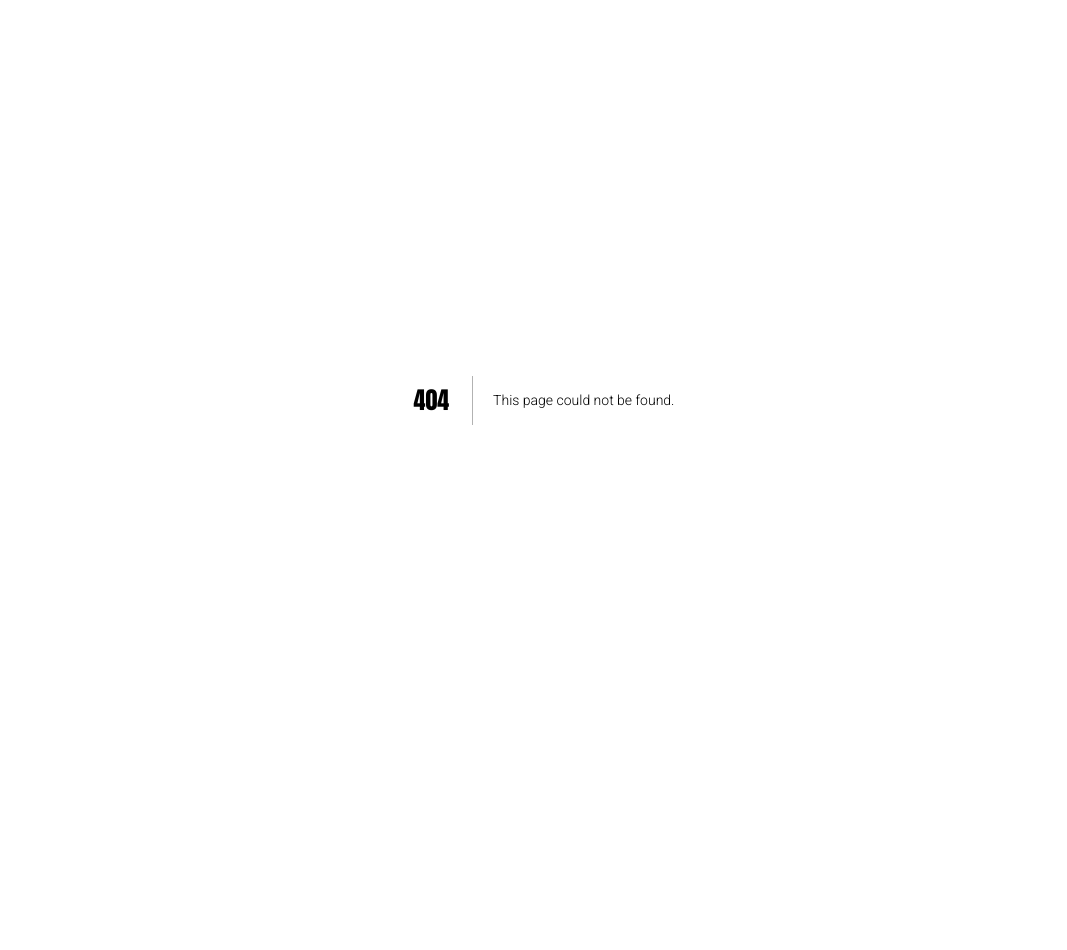
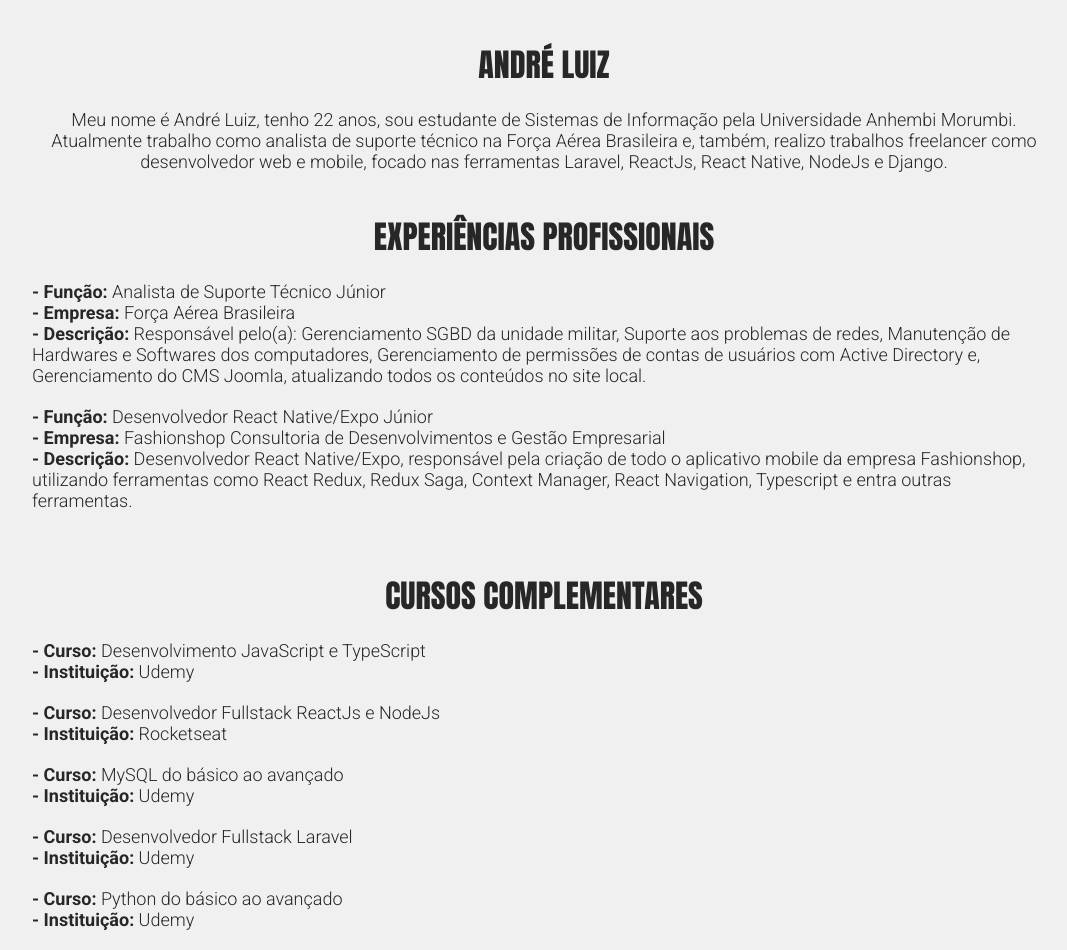
Before and after one commit to ceilon-art/My_Site, a Next.js app: page /sobre in a window 1280 px wide. Before the commit this address had no page. Shown: the whole page, without its empty margins (96-1163 px from the left). Before the commit the page ends 800 px from the top, so only its background shows below. Built offline with nearby package versions, Linux system fonts and the light colour scheme.

Commit message:
Improving layout and creating about page

```diff
--- a/components/Navbar/index.tsx
+++ b/components/Navbar/index.tsx
@@ -53,8 +53,8 @@ const NavBar: React.FC = () => {
             <FiSun size={28} color="#D4AE8B" onClick={changeTheme} />
           )}
           <li>
-            <Link href="/cursos">
-              <p onClick={(): void => handleNewTab(2)}>cursos</p>
+            <Link href="/sobre">
+              <p onClick={(): void => handleNewTab(2)}>sobre mim</p>
             </Link>
           </li>
           <li>
--- a/pages/portfolio.tsx
+++ b/pages/portfolio.tsx
@@ -1,5 +1,4 @@
 import React from 'react';
-import Link from 'next/link';
 
 import { Container, Project, Text } from '../styles/portfolioStyles';
 import Button from '../components/Button';
--- /dev/null
+++ b/pages/sobre.tsx
@@ -0,0 +1,168 @@
+import React from 'react';
+
+import { Container, Project, Text } from '../styles/sobreStyles';
+import Button from '../components/Button';
+
+const Portfolio: React.FC = () => {
+  return (
+    <Container>
+      <p>André Luiz</p>
+        <span>
+          {' '}
+          Meu nome é André Luiz, tenho 22 anos, sou estudante
+          de Sistemas de Informação pela Universidade Anhembi Morumbi.
+          Atualmente trabalho como analista de suporte técnico na Força Aérea
+          Brasileira e, também, realizo trabalhos freelancer como desenvolvedor
+          web e mobile, focado nas ferramentas Laravel, ReactJs, React Native,
+          NodeJs e Django.
+        </span>
+
+      <p>Experiências Profissionais</p>
+
+      <Project>
+        <Text>
+          <strong>
+            - Função:
+            <span> Analista de Suporte Técnico Júnior</span>
+          </strong>
+          <br />
+          <strong>
+            - Empresa:
+            <span> Força Aérea Brasileira</span>
+          </strong>
+          <br />
+          <strong>
+            - Descrição:
+            <span>
+              {' '}
+              Responsável pelo(a):
+              Gerenciamento SGBD da unidade militar,
+              Suporte aos problemas de redes,
+              Manutenção de Hardwares e Softwares dos computadores,
+              Gerenciamento de permissões de contas de usuários com Active
+              Directory e, Gerenciamento do CMS Joomla, atualizando todos
+              os conteúdos no site local.
+            </span>
+          </strong>
+        </Text>
+      </Project>
+
+      <Project>
+        <Text>
+          <strong>
+            - Função:
+            <span> Desenvolvedor React Native/Expo Júnior</span>
+          </strong>
+          <br />
+          <strong>
+            - Empresa:
+            <span>
+              {' '}
+              Fashionshop Consultoria de Desenvolvimentos e Gestão Empresarial
+            </span>
+          </strong>
+          <br />
+          <strong>
+            - Descrição:
+            <span>
+              {' '}
+              Desenvolvedor React Native/Expo, responsável pela criação de todo
+              o aplicativo mobile da empresa Fashionshop, utilizando ferramentas
+              como React Redux, Redux Saga, Context Manager, React Navigation,
+              Typescript e entra outras ferramentas.
+            </span>
+          </strong>
+        </Text>
+      </Project>
+
+      <p>Cursos Complementares</p>
+
+      <Project>
+        <Text>
+          <strong>
+            - Curso:
+            <span>{' '} Desenvolvimento JavaScript e TypeScript</span>
+          </strong>
+          <br />
+          <strong>
+            - Instituição:
+            <span>
+            {' '}
+              Udemy
+            </span>
+          </strong>
+        </Text>
+      </Project>
+
+      <Project>
+        <Text>
+          <strong>
+            - Curso:
+            <span>{' '} Desenvolvedor Fullstack ReactJs e NodeJs</span>
+          </strong>
+          <br />
+          <strong>
+            - Instituição:
+            <span>
+            {' '}
+            Rocketseat
+            </span>
+          </strong>
+        </Text>
+      </Project>
+
+      <Project>
+        <Text>
+          <strong>
+            - Curso:
+            <span>{' '} MySQL do básico ao avançado</span>
+          </strong>
+          <br />
+          <strong>
+            - Instituição:
+            <span>
+            {' '}
+            Udemy
+            </span>
+          </strong>
+        </Text>
+      </Project>
+
+      <Project>
+        <Text>
+          <strong>
+            - Curso:
+            <span>{' '} Desenvolvedor Fullstack Laravel</span>
+          </strong>
+          <br />
+          <strong>
+            - Instituição:
+            <span>
+            {' '}
+            Udemy
+            </span>
+          </strong>
+        </Text>
+      </Project>
+
+      <Project>
+        <Text>
+          <strong>
+            - Curso:
+            <span>{' '} Python do básico ao avançado</span>
+          </strong>
+          <br />
+          <strong>
+            - Instituição:
+            <span>
+            {' '}
+            Udemy
+            </span>
+          </strong>
+        </Text>
+      </Project>
+    </Container>
+  );
+};
+
+export default Portfolio;
--- /dev/null
+++ b/styles/sobreStyles.ts
@@ -0,0 +1,73 @@
+import styled from 'styled-components';
+
+export const Container = styled.div`
+  width: 80vw;
+  margin: 0 auto;
+  display: flex;
+  flex-direction: column;
+  animation: loadAnimation;
+  animation-duration: 500ms;
+
+  p {
+    margin-top: 40px;
+    margin-bottom: 20px;
+    font-family: 'Anton', Helvetica;
+    text-transform: uppercase;
+    font-size: 32px;
+    text-align: center;
+  }
+
+  strong,
+  span {
+    font-size: 18px;
+    text-align: center;
+  }
+
+  span {
+    font-weight: 400;
+  }
+
+  @media (max-width: 700px) {
+    p {
+      text-align: center;
+      font-size: 30px;
+    }
+    strong,
+    span {
+      font-size: 16px;
+    }
+  }
+`;
+
+export const Project = styled.div`
+  display: flex;
+  margin-bottom: 20px;
+  align-items: center;
+  button {
+    margin-top: 14px;
+    padding: 8px;
+    font-size: 19px;
+  }
+  img {
+    width: 165px;
+    border-radius: 6px;
+    display: inline;
+    margin-right: 15px;
+  }
+  @media (max-width: 700px) {
+    flex-direction: column;
+    button {
+      margin: 14px auto 0 auto;
+    }
+    img {
+      margin: 0 auto;
+      width: 125px;
+    }
+  }
+`;
+
+export const Text = styled.div`
+  @media (max-width: 700px) {
+    margin: 10px 0 10px 0;
+  }
+`;
```
Also changed, not shown: pages/cursos.tsx (deleted, +0 -103 lines), styles/cursosStyles.ts (deleted, +0 -85 lines).
